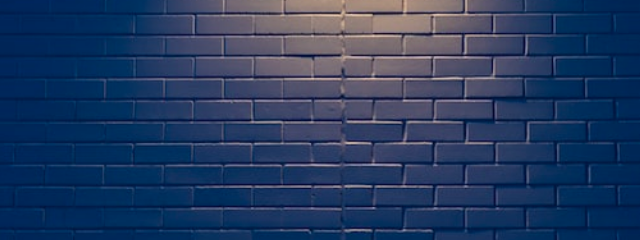
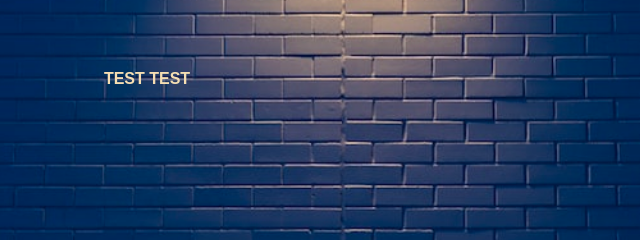
Before and after one commit to czenhee/bnb, a plain HTML site: page B&B/index.html in a window 1280 px wide. Shown: the part 321-561 px from the top of the page, 293-933 px from the left. Drawn offline with nearby package versions, Linux system fonts and the light colour scheme.

Commit message:
Testing Purposes

```diff
--- a/B&B/index.html
+++ b/B&B/index.html
@@ -23,6 +23,8 @@
             <button class="btnlogin-popup">Login</button>
         </nav>
         </header>
+
+        <div style="color: wheat;"><b>TEST TEST</b></div>
 
         <div class="wrapper">
             <span class="icon-close"><ion-icon name="close"></ion-icon></span>
```
